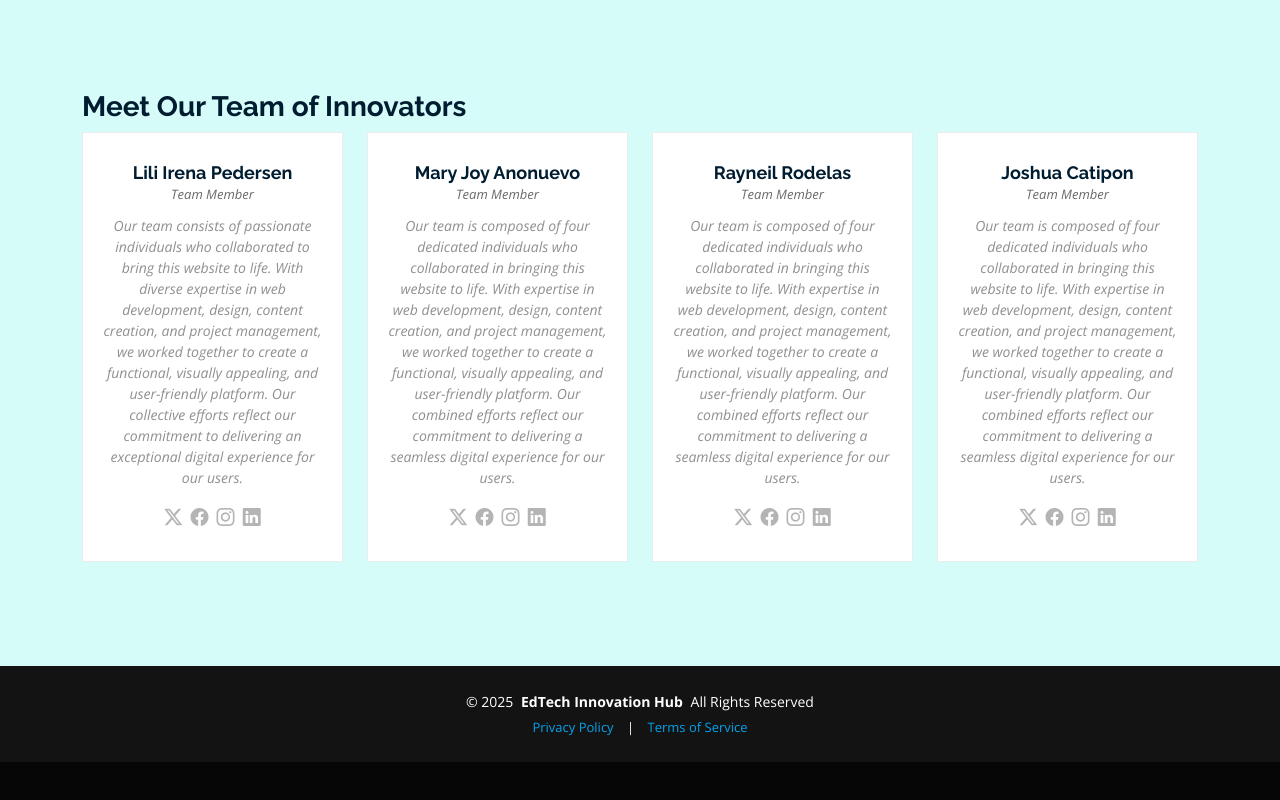
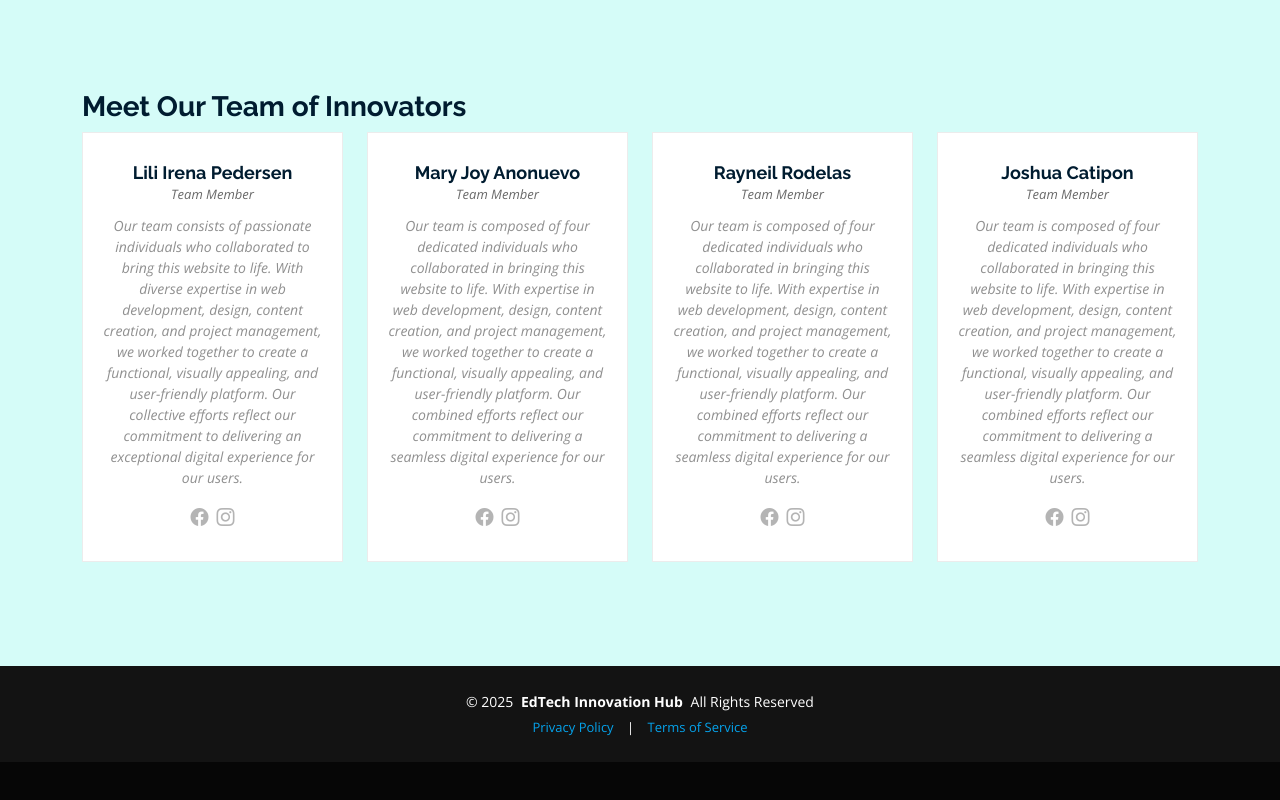
Before and after one commit to crazymix26/EdTech-Innovation-Hub, a plain HTML site: page about.html in a window 1280 px wide. Shown: the part 988-1788 px from the top of the page. Drawn offline with nearby package versions, Linux system fonts and the light colour scheme.

Commit message:
Add files via upload

```diff
--- a/about.html
+++ b/about.html
@@ -117,10 +117,8 @@
               Our team consists of passionate individuals who collaborated to bring this website to life. With diverse expertise in web development, design, content creation, and project management, we worked together to create a functional, visually appealing, and user-friendly platform. Our collective efforts reflect our commitment to delivering an exceptional digital experience for our users.
             </p>
             <div class="social">
-              <a href=""><i class="bi bi-twitter-x"></i></a>
-              <a href=""><i class="bi bi-facebook"></i></a>
-              <a href=""><i class="bi bi-instagram"></i></a>
-              <a href=""><i class="bi bi-linkedin"></i></a>
+              <a href="https://www.facebook.com/lili.irena"><i class="bi bi-facebook"></i></a>
+              <a href="https://l.messenger.com/l.php?u=https%3A%2F%2Fwww.instagram.com%2Fliliiirena%3Figsh%3DOHZzbjUwOG5ndnFi&h=AT1DD2M8oo_UMWpSWiNos2TvY4WzhgaaSuUdNGRWTHNdYFfuLuHXZ4znZrFEoyplqrBpqmYvMVKMRsVyShKVo9AmgXX5iHQZTez9XWD_JgxuMJgsUhXb1HYskmRwR3xeutR3cA"><i class="bi bi-instagram"></i></a>
             </div>
           </div>
         </div>
@@ -136,10 +134,8 @@
               Our team is composed of four dedicated individuals who collaborated in bringing this website to life. With expertise in web development, design, content creation, and project management, we worked together to create a functional, visually appealing, and user-friendly platform. Our combined efforts reflect our commitment to delivering a seamless digital experience for our users.
             </p>
             <div class="social">
-              <a href=""><i class="bi bi-twitter-x"></i></a>
-              <a href=""><i class="bi bi-facebook"></i></a>
-              <a href=""><i class="bi bi-instagram"></i></a>
-              <a href=""><i class="bi bi-linkedin"></i></a>
+              <a href="https://www.facebook.com/share/14uXauPCoHb/"><i class="bi bi-facebook"></i></a>
+              <a href="https://l.messenger.com/l.php?u=https%3A%2F%2Fwww.instagram.com%2F_joyxxiee%3Figsh%3Db241aWZxeGtud2Nx&h=AT31mI-oJUtvxNnqKsKIDY0Rb6jyq0aisJeMh0XlGs3hdiHuT9yqlXfpQGl6nRIuHsy08xrKBG2O4GUljdyxYlRpfyEn2ZuGAKCgGfjjr_hFaV4gbVStO_OeA1rUGwjJ21hkwQ"><i class="bi bi-instagram"></i></a>
             </div>
           </div>
         </div>
@@ -154,10 +150,8 @@
               Our team is composed of four dedicated individuals who collaborated in bringing this website to life. With expertise in web development, design, content creation, and project management, we worked together to create a functional, visually appealing, and user-friendly platform. Our combined efforts reflect our commitment to delivering a seamless digital experience for our users.
             </p>
             <div class="social">
-              <a href=""><i class="bi bi-twitter-x"></i></a>
-              <a href=""><i class="bi bi-facebook"></i></a>
-              <a href=""><i class="bi bi-instagram"></i></a>
-              <a href=""><i class="bi bi-linkedin"></i></a>
+              <a href="https://www.facebook.com/reyneil.rodelas26"><i class="bi bi-facebook"></i></a>
+              <a href="https://l.messenger.com/l.php?u=https%3A%2F%2Fwww.instagram.com%2Freyneilrodelas%3Figsh%3Db2VoZ25rNXU5MGlv&h=AT31mI-oJUtvxNnqKsKIDY0Rb6jyq0aisJeMh0XlGs3hdiHuT9yqlXfpQGl6nRIuHsy08xrKBG2O4GUljdyxYlRpfyEn2ZuGAKCgGfjjr_hFaV4gbVStO_OeA1rUGwjJ21hkwQ"><i class="bi bi-instagram"></i></a>
             </div>
           </div>
         </div>
@@ -172,17 +166,15 @@
               Our team is composed of four dedicated individuals who collaborated in bringing this website to life. With expertise in web development, design, content creation, and project management, we worked together to create a functional, visually appealing, and user-friendly platform. Our combined efforts reflect our commitment to delivering a seamless digital experience for our users.
             </p>
             <div class="social">
-              <a href=""><i class="bi bi-twitter-x"></i></a>
-              <a href=""><i class="bi bi-facebook"></i></a>
-              <a href=""><i class="bi bi-instagram"></i></a>
-              <a href=""><i class="bi bi-linkedin"></i></a>
+              <a href="https://www.facebook.com/juswaaaaaa2"><i class="bi bi-facebook"></i></a>
+              <a href="https://l.messenger.com/l.php?u=https%3A%2F%2Fwww.instagram.com%2Finvites%2Fcontact%2F%3Futm_source%3Dig_contact_invite%26utm_medium%3Dcopy_link%26utm_content%3Do85rp0y&h=AT31mI-oJUtvxNnqKsKIDY0Rb6jyq0aisJeMh0XlGs3hdiHuT9yqlXfpQGl6nRIuHsy08xrKBG2O4GUljdyxYlRpfyEn2ZuGAKCgGfjjr_hFaV4gbVStO_OeA1rUGwjJ21hkwQ"><i class="bi bi-instagram"></i></a>
             </div>
           </div>
         </div>
       </div><!-- End Team Member -->
     </div>
   </div>
-</section><!-- /Trainers Index Section -->
+</section>
 
   <footer id="footer" class="footer position-relative dark-background">
     <div class="container-fluid copyright text-center mt-4">
```
